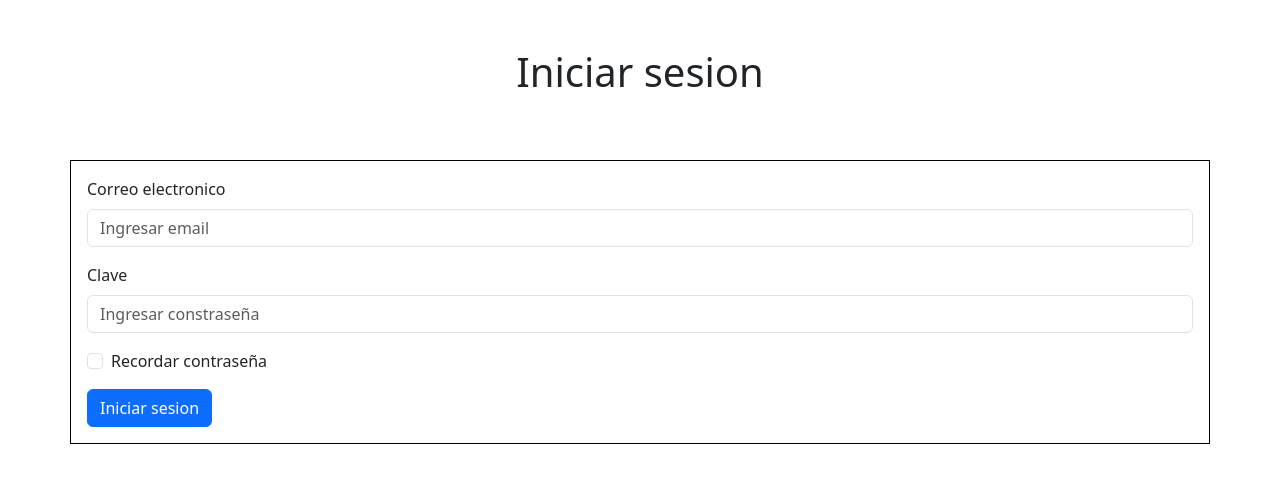
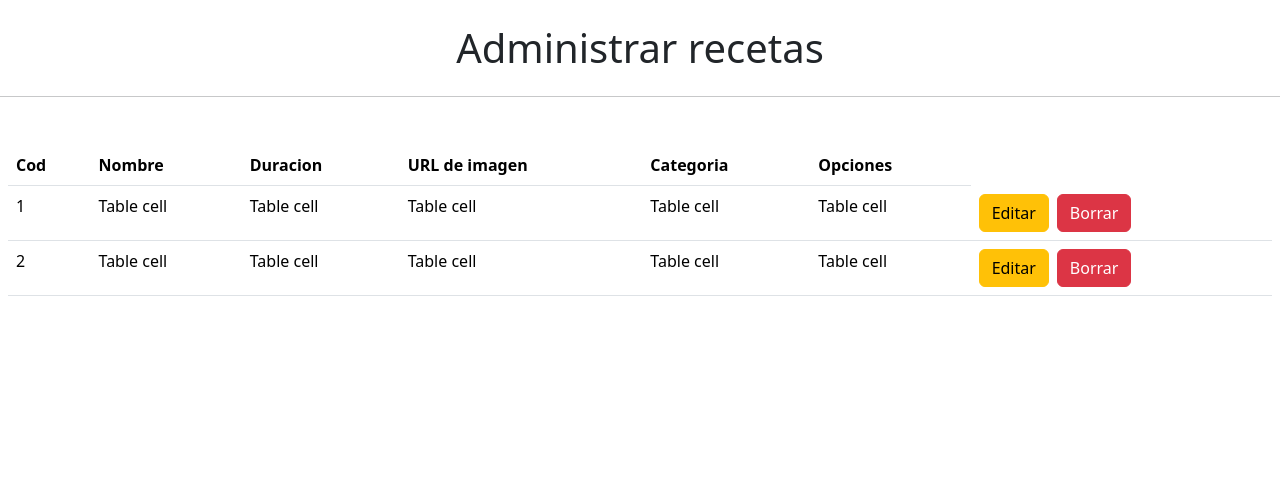
Before and after one commit to yanina-rodriguez-dev/blogRecetas, a React (Vite) app: page / in a window 1280 px wide. Shown: the top 482 px of the page. Built offline with nearby package versions, Linux system fonts and the light colour scheme.

Commit message:
agrego maquetado de administrador

```diff
--- a/src/App.jsx
+++ b/src/App.jsx
@@ -2,13 +2,15 @@ import 'bootstrap/dist/css/bootstrap.min.css';
 import './App.css';
 import Login from "./views/Login";
 import Nav from "./common/Nav"
+import Administrador from './views/Administrador';
+
 function App() {
 
 
   return (
     <>
     <Nav></Nav>
-    <Login></Login>
+    <Administrador></Administrador>
 
     </>
   )
--- a/src/views/Administrador.jsx
+++ b/src/views/Administrador.jsx
@@ -1,11 +1,50 @@
-import React from 'react';
+import Table from "react-bootstrap/Table";
+import { Button } from "react-bootstrap";
 
 const Administrador = () => {
-    return (
-        <div>
+  return (
+    <>
+      <div>
+        <h1 className="my-4 text-center">Administrar recetas</h1>
+        <hr />
+      </div>
+      <div className="my-5">
+        <Table responsive="sm mx-2">
+          <thead>
+            <tr>
+              <th>Cod</th>
+              <th>Nombre</th>
+              <th>Duracion</th>
+              <th>URL de imagen</th>
+              <th>Categoria</th>
+              <th>Opciones</th>
+            </tr>
+          </thead>
+          <tbody>
+            <tr>
+              <td>1</td>
+              <td>Table cell</td>
+              <td>Table cell</td>
+              <td>Table cell</td>
+              <td>Table cell</td>
+              <td>Table cell</td>
+              <td><Button className="me-2" variant="warning">Editar</Button><Button variant="danger">Borrar</Button></td>
+            </tr>
+            <tr>
+              <td>2</td>
+              <td>Table cell</td>
+              <td>Table cell</td>
+              <td>Table cell</td>
+              <td>Table cell</td>
+              <td>Table cell</td>
+              <td><Button className="me-2" variant="warning">Editar</Button><Button variant="danger">Borrar</Button></td>
 
-        </div>
-    );
+            </tr>
+          </tbody>
+        </Table>
+      </div>
+    </>
+  );
 };
 
 export default Administrador;
```
